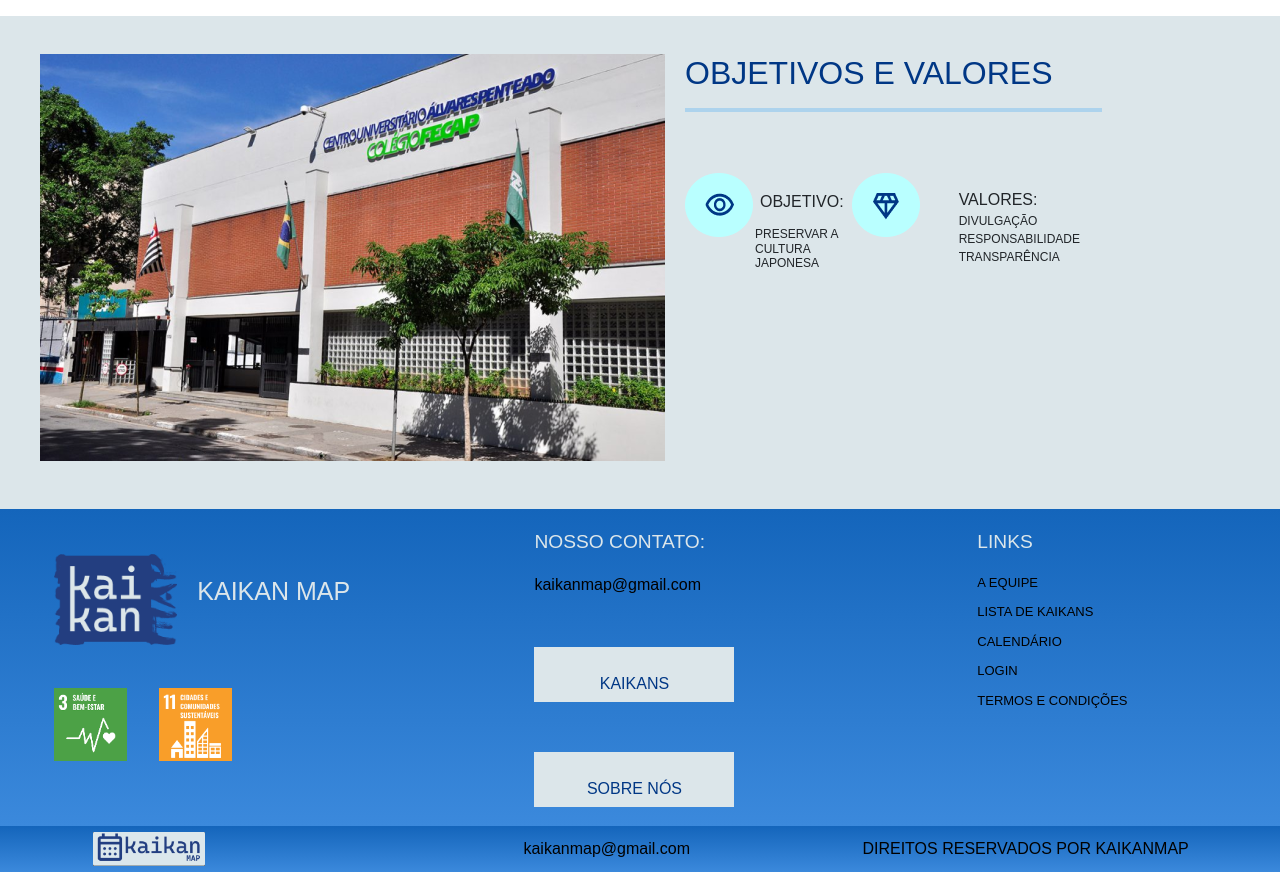
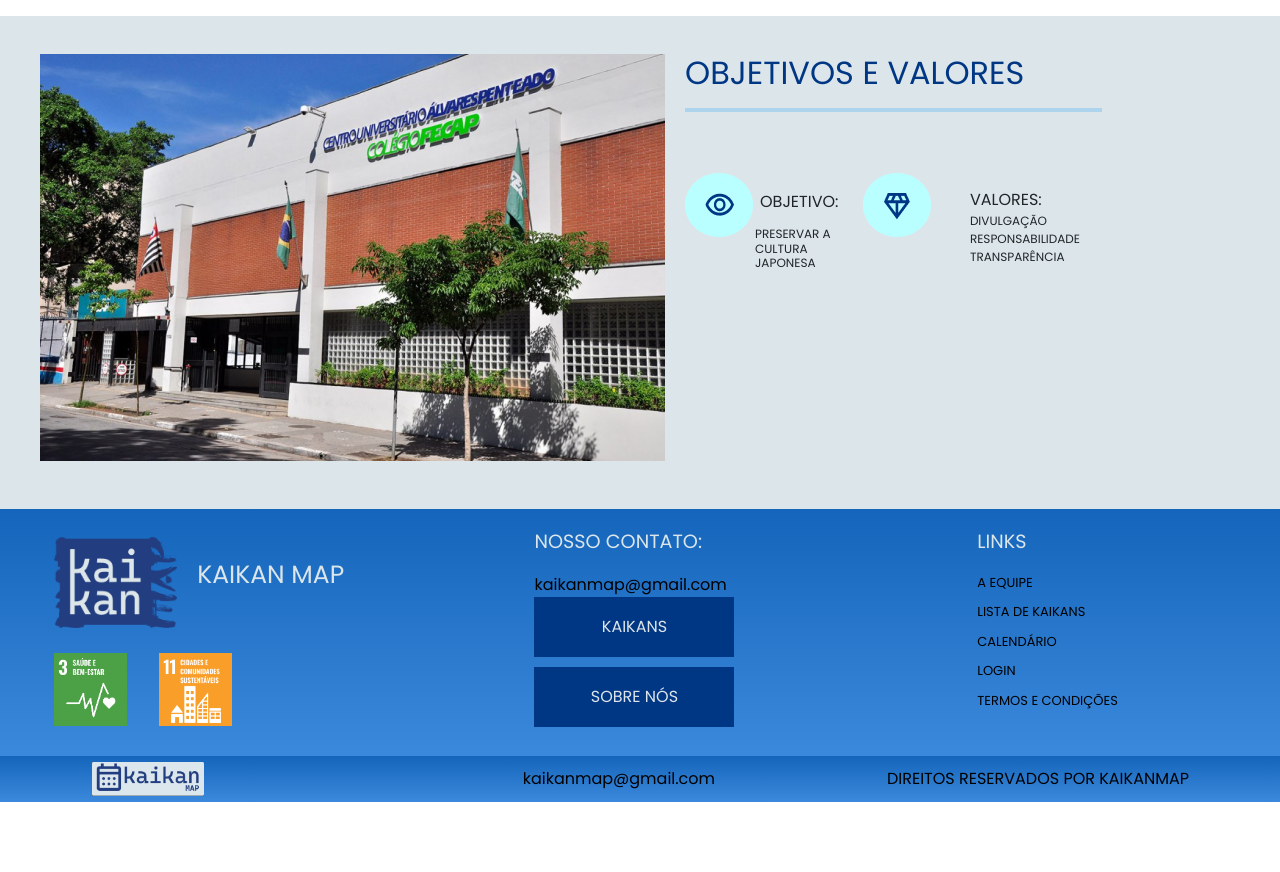
Before and after one commit to VitorToku/KaikanMap, a React (Create React App) app in the folder kaikanmap/: page /equipe in a window 1280 px wide. Shown: the part 1340-2212 px from the top of the page. After the commit the page ends 2142 px from the top, so only its background shows below. Built offline with nearby package versions, Linux system fonts and the light colour scheme.

Commit message:
edit dia 21 alterações na font e pagina de registro de evento
nao ta mais calor

```diff
--- a/kaikanmap/public/index.html
+++ b/kaikanmap/public/index.html
@@ -24,6 +24,7 @@
       work correctly both with client-side routing and a non-root public URL.
       Learn how to configure a non-root public URL by running `npm run build`.
     -->
+    <link href="https://fonts.googleapis.com/css2?family=Poppins:wght@300&display=swap" rel="stylesheet">
     <title>React App</title>
   </head>
   <body>
--- a/kaikanmap/src/components/Contatos/index.js
+++ b/kaikanmap/src/components/Contatos/index.js
@@ -11,7 +11,7 @@
         display:none;
     }
 `
-const otao = styled.button`
+const Otao = styled.button`
     font-size: 18px;
     font-weight:500;
     color: #003785;
@@ -39,8 +39,8 @@
         <StyleContatos>
             <Titulo>NOSSO CONTATO:</Titulo>
             <Link href="#">kaikanmap@gmail.com</Link>
-            <button class="botao-footer">KAIKANS </button>
-            <button class="botao-footer">SOBRE NÓS </button>
+            <button class="butao-footer">KAIKANS </button>
+            <button class="butao-footer">SOBRE NÓS </button>
         </StyleContatos>
     )
 }
--- a/kaikanmap/src/components/Equipe/vitorr.css
+++ b/kaikanmap/src/components/Equipe/vitorr.css
@@ -1,8 +1,5 @@
 @import url("https://fonts.googleapis.com/css2?family=Poppins&display=swap");
 
-body{
-  font-family: 'Poppins';
-}
 
 
 .containn {
--- a/kaikanmap/src/components/Header/index.js
+++ b/kaikanmap/src/components/Header/index.js
@@ -94,8 +94,8 @@
                 <a class="nav-link gira" href=""><Link to="/calendario">CALENDÁRIO</Link></a>
               </li>
             </ul>
-            <Botao>LOGIN</Botao>
-            <Link to = "/registro"><Botao>REGISTRE-SE</Botao> </Link>
+            <button id ="botaozin">LOGIN</button>
+            <Link to = "/registro"><button id="botaozin">REGISTRE-SE</button> </Link>
           </div>
         </div>
       </nav>
--- a/kaikanmap/src/components/Header/style.css
+++ b/kaikanmap/src/components/Header/style.css
@@ -6,3 +6,23 @@
 .gira:hover{
     transform: scale(1.1);
 }
+
+
+#botaozin{
+    padding: 15px 15px;
+    background-color: #003785;
+    border: none;
+    color: #DCE6EA;
+    margin: 0 10px;
+    transition: transform 0.4s;
+    &:hover{
+      transform:scale(1.2);
+    }
+
+    @media(max-width: 992px){
+      min-width: 200px;
+      display:block;
+      width: 20%;
+      margin: 10px 0px;
+    }
+}
--- a/kaikanmap/src/components/Links/index.js
+++ b/kaikanmap/src/components/Links/index.js
@@ -28,6 +28,7 @@
     text-decoration: none;
     color: black;
     &:hover {
+       transition:0.3s;
         text-decoration:underline;
     }
 
--- a/kaikanmap/src/components/NomedoKaikan/style.css
+++ b/kaikanmap/src/components/NomedoKaikan/style.css
@@ -1,9 +1,12 @@
+  @import url('https://fonts.googleapis.com/css2?family=Poppins:wght@300&display=swap');
+
+
 * {
     margin: 0px;
     padding: 0px;
     border: none;
     outline: none;
-    font-family: sans-serif;
+    font-family: 'Poppins', sans-serif;
   }
 
   .container {
--- a/kaikanmap/src/components/Registro_evento/jamal.css
+++ b/kaikanmap/src/components/Registro_evento/jamal.css
@@ -3,7 +3,6 @@
     padding: 0px;
     border: none;
     outline: none;
-    font-family: sans-serif;
   }
 
   .container {
--- a/kaikanmap/src/components/registro/cxtn.css
+++ b/kaikanmap/src/components/registro/cxtn.css
@@ -42,9 +42,11 @@
     border: none;
 }
 
+
 .name, .endereco, .Resumo, .Texto, .numero, .bairro,
 .cidade, .estado, .cep, .descricao {
     margin-top: 40px;
+
 }
 
 .enderecao{
@@ -79,6 +81,24 @@
     background-color: #DCE6EA;
     border: none;
 }
+.img{
+    width: 150px;
+
+    color: #D9D9D9;
+    background-color:#D9D9D9  !important;
+    margin-bottom: 30px;
+}
+.Img{
+    border: none;
+    background-color: #D9D9D9;
+    width: 180px;
+
+}
+
+.Img:hover{
+    transition: 0.3s;
+    transform: scale(1.1);
+}
 
 
 #hrzaoo{
@@ -90,7 +110,7 @@
 }
 
 
-button{
+#envie{
     margin-top: 50px;
    padding: 25px 50px;
    border: none;
@@ -99,6 +119,13 @@
    background-color: #003785;
    color: white;
 
+
+
+}
+
+#envie:hover{
+    transition: 0.3s;
+    transform: scale(1.2);
 }
 
 
--- a/kaikanmap/src/components/registro/index.js
+++ b/kaikanmap/src/components/registro/index.js
@@ -130,7 +130,23 @@
                         required
                         onChange={handleChangeValues} />
                 </div>
-                <button onClick={handleClickButton}>ENVIAR</button>
+
+                <div class="name img">
+                    <p>Imagem</p>
+                    <input
+                        type="file"
+                        class="Img"
+                        placeholder="arquivo"
+                        name="Img"
+
+
+                        required
+                        onChange={handleChangeValues} />
+                        <label for="file">Choose a file</label>
+                </div>
+
+
+                <button onClick={handleClickButton} id="envie">ENVIAR</button>
 
 
 
--- a/kaikanmap/src/style.css
+++ b/kaikanmap/src/style.css
@@ -1,14 +1,11 @@
-@import url("https://fonts.googleapis.com/css2?family=Poppins&display=swap");
+@import url('https://fonts.googleapis.com/css2?family=Poppins:wght@300&display=swap');
 
-body{
-  font-family: 'Poppins';
-}
+
 
 body{
   max-width: 1920px;
   min-width: 500px;
   margin: 0 auto;
-  font-family: 'Poppins', sans-serif;
 }
 html {
   --s: 65px; /* control the size */
@@ -312,17 +309,19 @@
 }
 
 
-.botao-footer{
+.butao-footer{
   font-size: 18px;
     font-weight:500;
-    color: #003785;
-    background-color: #DCE6EA;
+    margin-bottom: 10px;
+    color:#DCE6EA;
+    background-color: #003785;
     font-size: 16px;
     width:200px;
-    height:48px;
-    padding-bottom: 30px;
+    height:60px;
+
     transition: transform 0.2s;
     &:hover {
+      transition: 0.3s;
         transform: scale(1.2);
     }
 }
```
